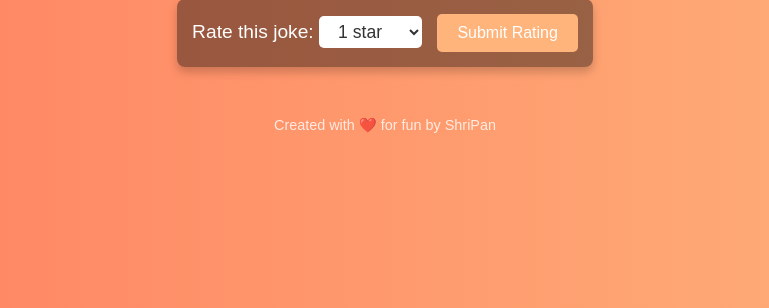
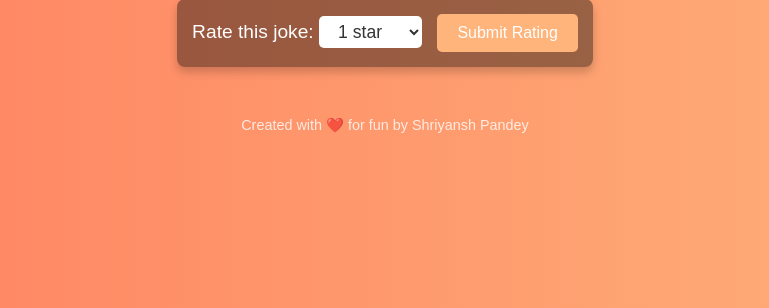
Before and after one commit to ShriyanshPandey/Git-CICD-EKS, a Flask app: page / in a window 1280 px wide. Shown: the part 244-552 px from the top of the page, without its empty margins (255-1024 px from the left). Run offline with Flask 2, Linux system fonts and the light colour scheme; data that the repository does not hold is empty.

Commit message:
Update footer credit from ShriPan to Shriyansh Pandey

```diff
--- a/templates/index.html
+++ b/templates/index.html
@@ -125,7 +125,7 @@
     {% endif %}
 
     <footer>
-        <p>Created with ❤️ for fun by ShriPan</p>
+        <p>Created with ❤️ for fun by Shriyansh Pandey</p>
     </footer>
 
 </body>
```
